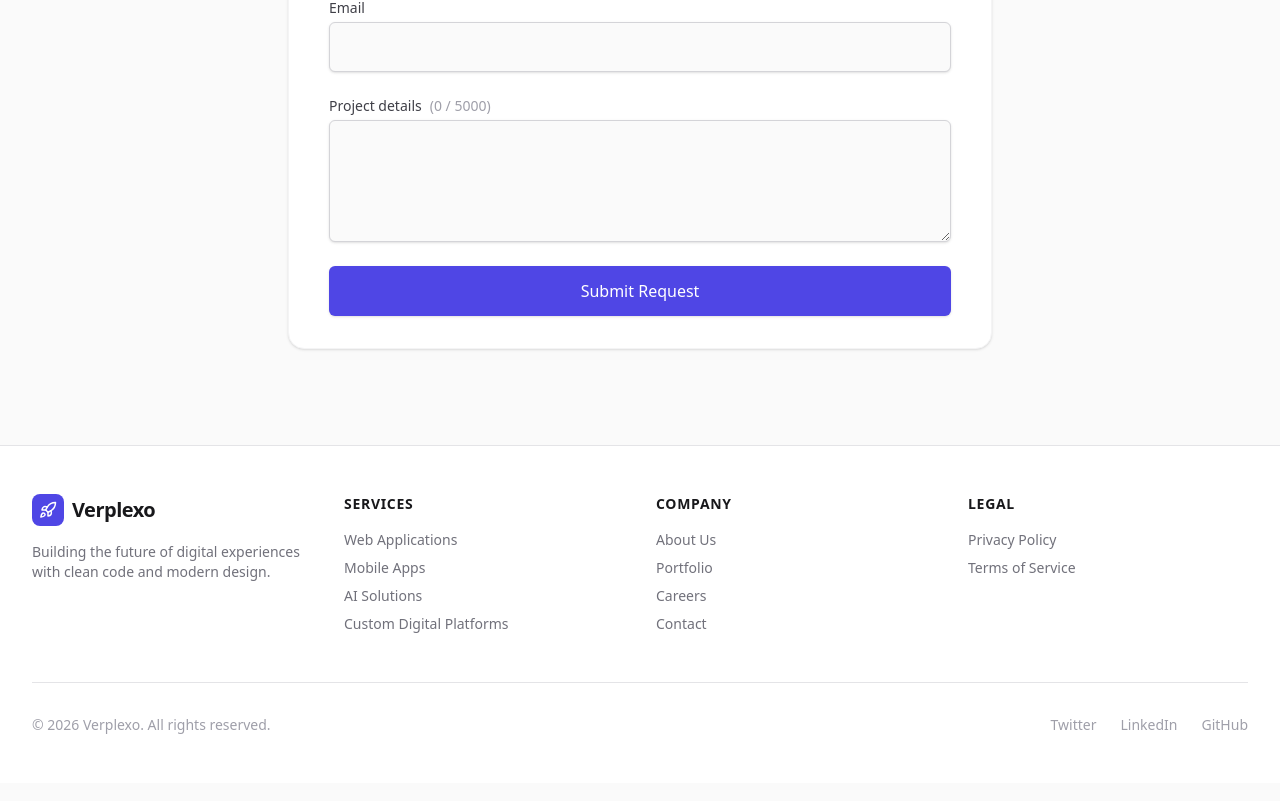
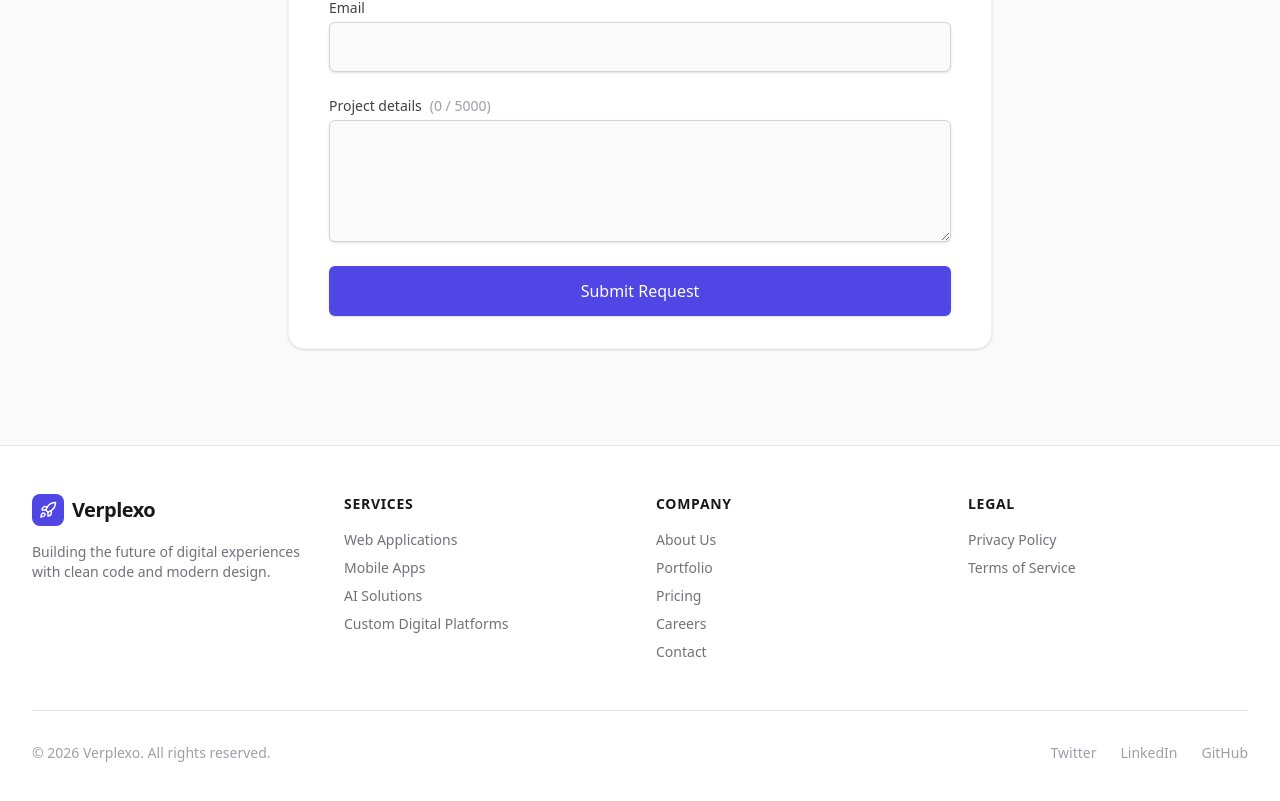
Before and after one commit to Ayush4307/Verplexo, a React (Vite) app: page / in a window 1280 px wide. Shown: the part 2557-3358 px from the top of the page. Built offline with nearby package versions, Linux system fonts and the light colour scheme.

Commit message:
feat: add Pricing link to Footer company section

```diff
--- a/src/components/Footer.tsx
+++ b/src/components/Footer.tsx
@@ -41,6 +41,7 @@ export function Footer() {
             <ul className="mt-4 space-y-2 text-sm text-zinc-500 dark:text-zinc-400">
               <li><Link to="/about" className="hover:text-brand transition-colors">About Us</Link></li>
               <li><Link to="/portfolio" className="hover:text-brand transition-colors">Portfolio</Link></li>
+              <li><Link to="/pricing" className="hover:text-brand transition-colors">Pricing</Link></li>
               <li><Link to="/careers" className="hover:text-brand transition-colors">Careers</Link></li>
               <li><Link to="/contact" className="hover:text-brand transition-colors">Contact</Link></li>
             </ul>
```
